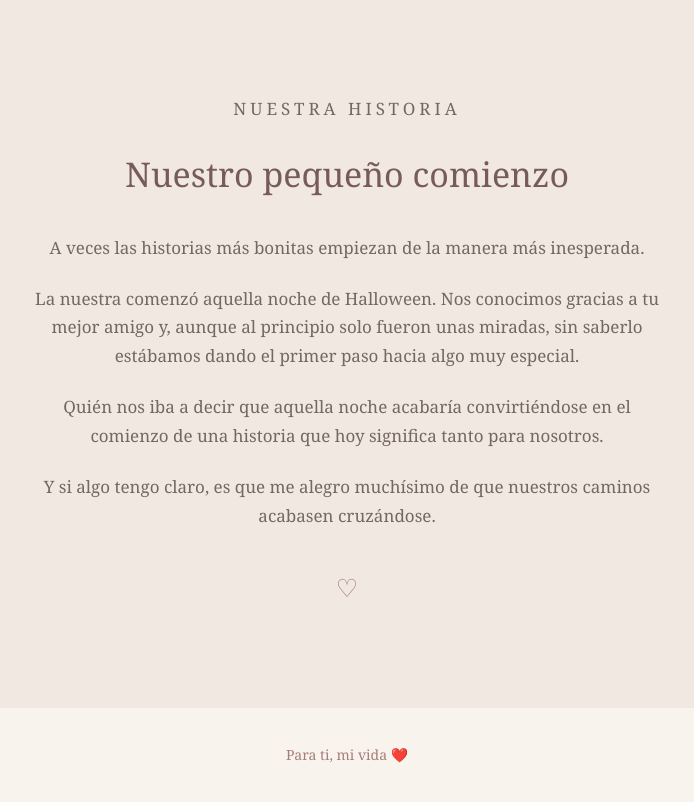
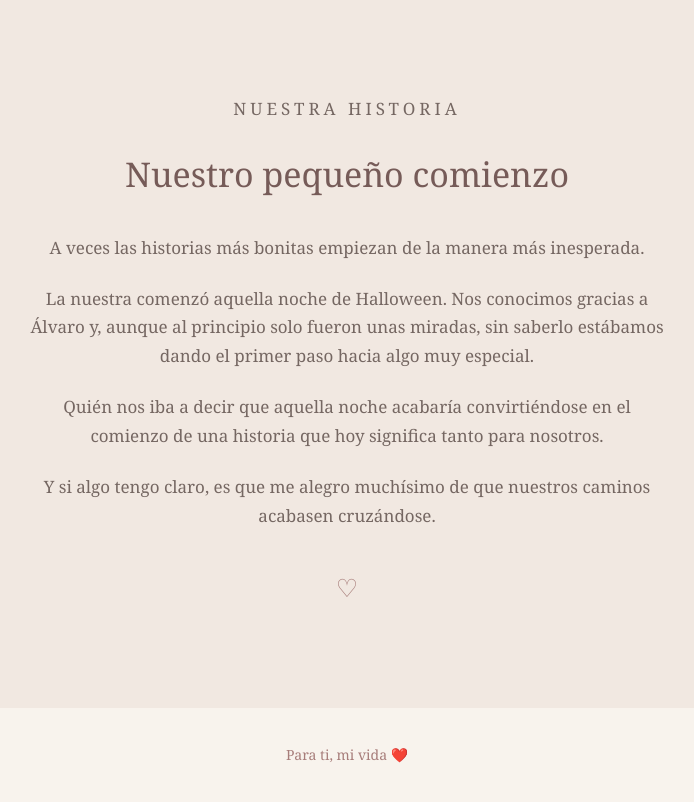
Before and after one commit to Brais4782/Regalo, a plain HTML site: page index.html in a window 1280 px wide. Shown: the part 805-1607 px from the top of the page, without its empty margins (293-987 px from the left). Drawn offline with Linux system fonts and the light colour scheme; a script that the page names is missing.

Commit message:
Update index.html

```diff
--- a/index.html
+++ b/index.html
@@ -242,7 +242,7 @@
 
             <p>
                 La nuestra comenzó aquella noche de Halloween.
-                Nos conocimos gracias a tu mejor amigo y,
+                Nos conocimos gracias a Álvaro y,
                 aunque al principio solo fueron unas miradas,
                 sin saberlo estábamos dando el primer paso
                 hacia algo muy especial.
```
